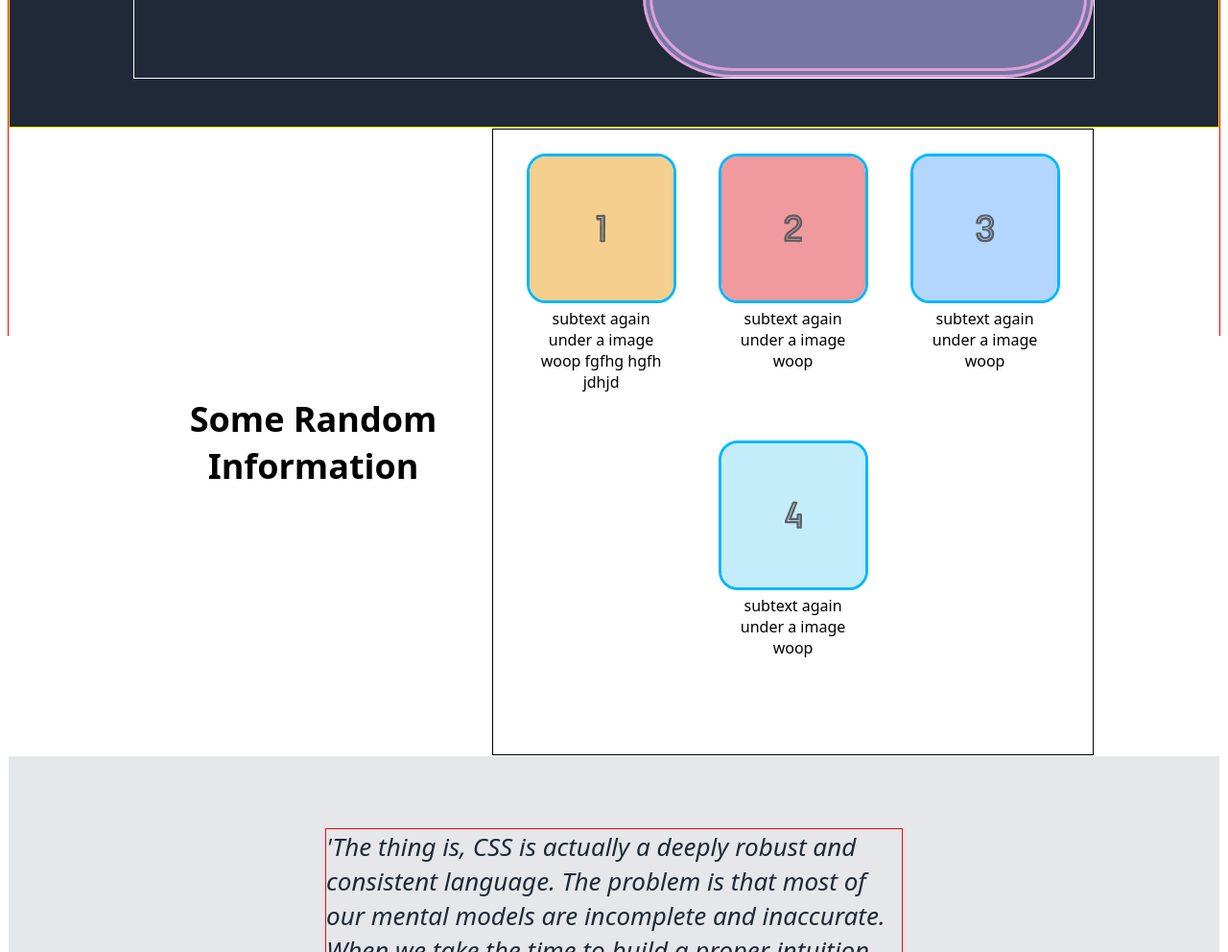
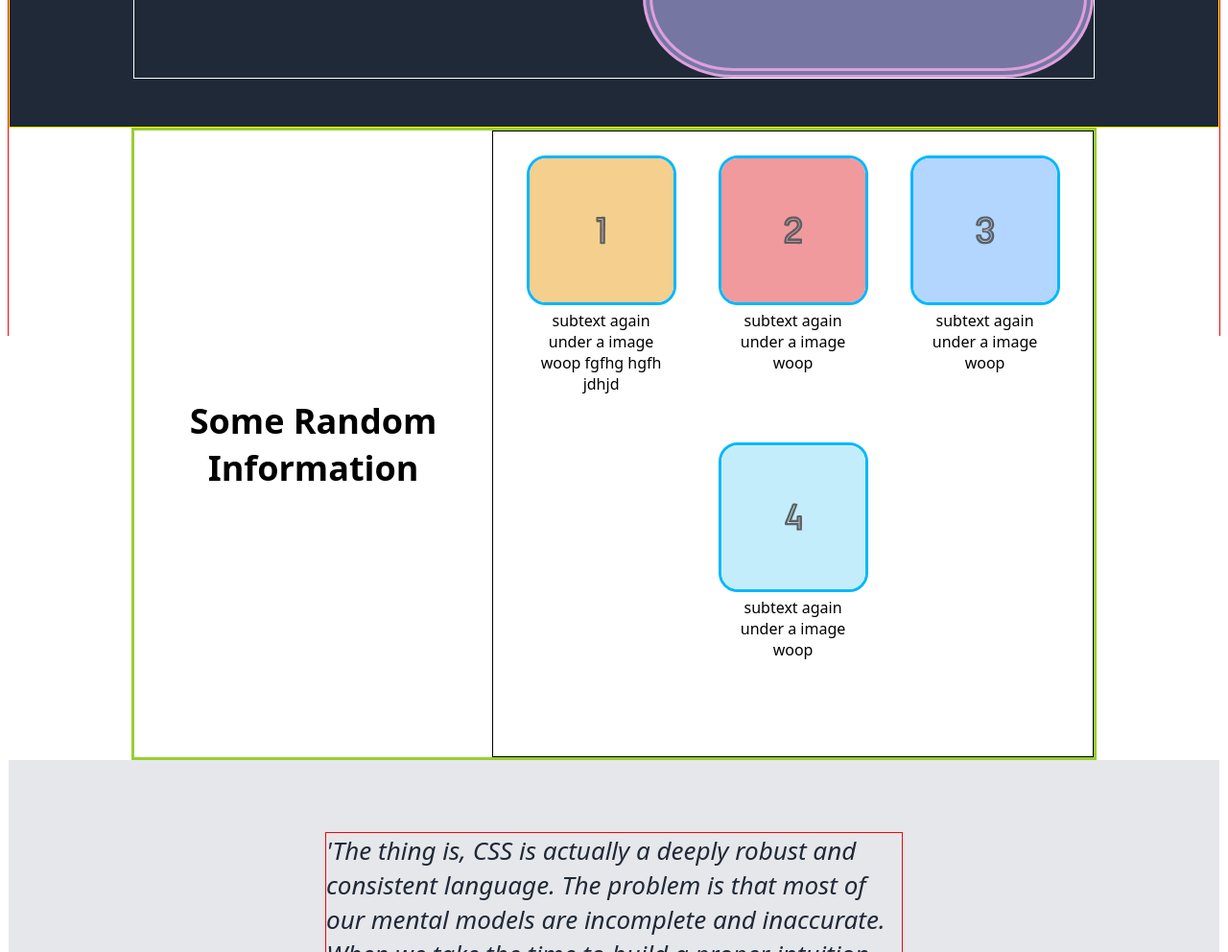
Before and after one commit to AuraRee/Landing-page, a plain HTML site: page index.html in a window 1280 px wide. Shown: the part 460-1452 px from the top of the page at 96% size. Drawn offline with Linux system fonts and the light colour scheme.

Commit message:
Add yellow-green border around third contents

```diff
--- a/styles.css
+++ b/styles.css
@@ -147,6 +147,9 @@ button {
     flex: 1.5;
 }
 
+.center.content2 {
+    border: 3px solid yellowgreen;
+}
 
 .img-grid img {
     border: 3px solid rgb(0, 183, 255);
```
